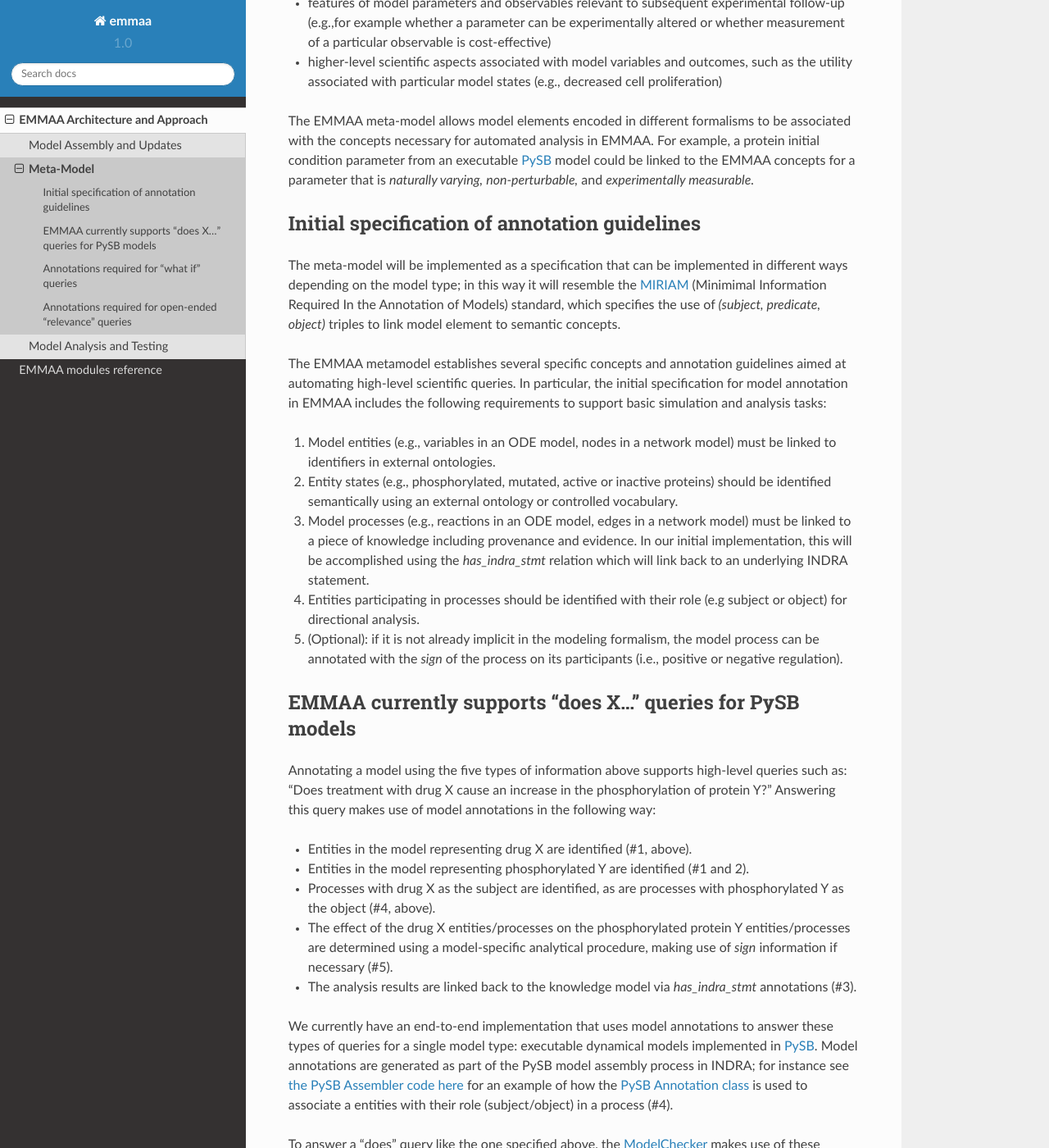
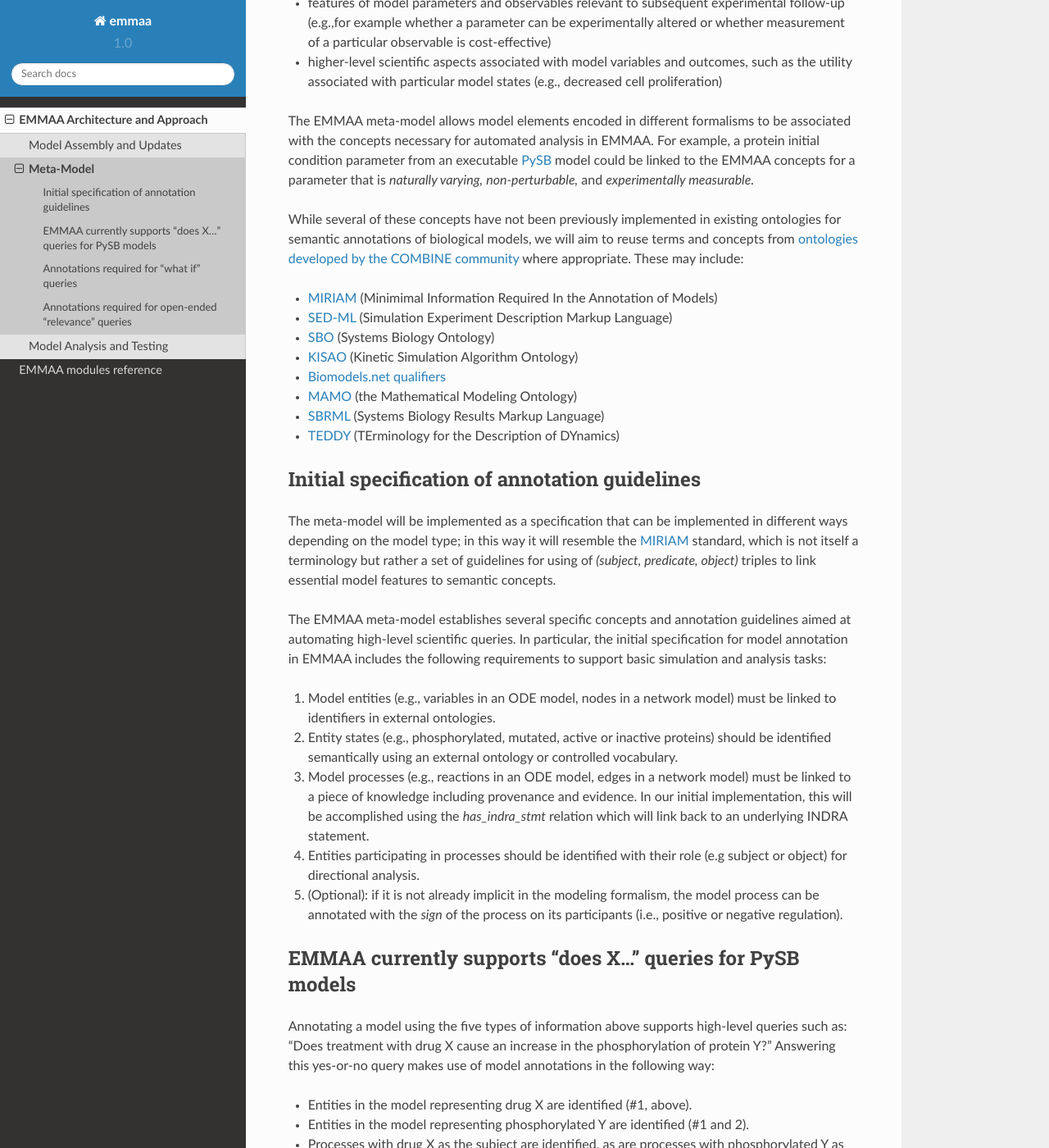
Before and after one commit to gyorilab/emmaa, a Sphinx documentation site: the page built from doc/architecture/metamodel.rst, in a window 1280 px wide and 1400 px high, scrolled down 722 px. Shown: the whole window at 82% size. Built offline with Sphinx 7.4.7 and the Read the Docs theme 2.0.0, drawn with Linux system fonts in a browser that asks for light colours; some of the changed text lies outside the part shown.

Commit message:
More cleanup, add list of bio-ontologies

```diff
--- a/doc/architecture/analysis.rst
+++ b/doc/architecture/analysis.rst
@@ -1,3 +1,5 @@
+.. _model_analysis:
+
 Model Analysis and Testing
 ==========================
 
--- a/doc/architecture/metamodel.rst
+++ b/doc/architecture/metamodel.rst
@@ -33,17 +35,37 @@ example, a protein initial condition parameter from an executable `PySB
 that is *naturally varying,* *non-perturbable,* and *experimentally
 measurable.*
 
+While several of these concepts have not been previously implemented in
+existing ontologies for semantic annotations of biological models, we will
+aim to reuse terms and concepts from `ontologies developed by
+the COMBINE community <http://co.mbine.org/standards>`_ where appropriate.
+These may include:
+
+- `MIRIAM <https://co.mbine.org/standards/miriam>`_ (Minimimal Information
+  Required In the Annotation of Models)
+- `SED-ML <https://sed-ml.github.io/>`_ (Simulation Experiment Description
+  Markup Language)
+- `SBO <http://www.ebi.ac.uk/sbo/main/>`_ (Systems Biology Ontology)
+- `KISAO <http://co.mbine.org/standards/kisao>`_ (Kinetic Simulation Algorithm
+  Ontology)
+- `Biomodels.net qualifiers <http://co.mbine.org/specifications/qualifiers>`_
+- `MAMO <http://co.mbine.org/standards/mamo>`_ (the Mathematical Modeling
+  Ontology)
+- `SBRML <http://precedings.nature.com/documents/6351/version/1>`_
+  (Systems Biology Results Markup Language)
+- `TEDDY <http://co.mbine.org/specifications/teddy>`_ (TErminology for the
+  Description of DYnamics)
+
 Initial specification of annotation guidelines
 ----------------------------------------------
 
 The meta-model will be implemented as a specification that can be implemented
 in different ways depending on the model type; in this way it will resemble the
-`MIRIAM <https://co.mbine.org/standards/miriam>`_ (Minimimal Information
-Required In the Annotation of Models) standard, which specifies the use of
-`(subject, predicate, object)` triples to link model element to semantic
-concepts.
+`MIRIAM <https://co.mbine.org/standards/miriam>`_ standard, which is not itself
+a terminology but rather a set of guidelines for using of `(subject, predicate,
+object)` triples to link essential model features to semantic concepts.
 
-The EMMAA metamodel establishes several specific concepts and annotation
+The EMMAA meta-model establishes several specific concepts and annotation
 guidelines aimed at automating high-level scientific queries. In particular,
 the initial specification for model annotation in EMMAA includes the
 following requirements to support basic simulation and analysis tasks:
@@ -69,8 +91,8 @@ EMMAA currently supports "does X..." queries for PySB models
 
 Annotating a model using the five types of information above supports
 high-level queries such as: "Does treatment with drug X cause an increase in
-the phosphorylation of protein Y?" Answering this query makes use of model
-annotations in the following way:
+the phosphorylation of protein Y?" Answering this yes-or-no query makes use of
+model annotations in the following way:
 
 - Entities in the model representing drug X are identified (#1,
   above).
@@ -92,12 +114,17 @@ generated as part of the PySB model assembly process in INDRA; for instance see
 <https://github.com/sorgerlab/indra/blob/master/indra/assemblers/pysb/assembler.py#L1190>`_
 for an example of how the `PySB Annotation class
 <https://github.com/pysb/pysb/blob/master/pysb/annotation.py>`_ is used to
-associate a entities with their role (subject/object) in a process (#4).
+associate entities with their role (subject/object) in a process (#4).
 
 To answer a "does" query like the one specified above, the `ModelChecker
-<https://github.com/sorgerlab/indra/blob/c5f15dfe9f30f71cc1b8798e7c9042c4d10bd051/indra/explanation/model_checker.py#L144>`_ makes use of these annotations
-to search for a path through the model's influence map with the appropriate
-sign.
+<https://github.com/sorgerlab/indra/blob/c5f15dfe9f30f71cc1b8798e7c9042c4d10bd051/indra/explanation/model_checker.py#L144>`_
+makes use of these annotations to search for a path through the model's
+influence map with the appropriate sign.
+
+These types of queries can currently be used to formulate model tests using
+the `StatementCheckingTest` (:py:mod:`emmaa.model_tests.StatementCheckingTest`),
+and triggered automatically upon every model update using the testing pipeline
+described in :ref:`model_analysis`.
 
 Annotations required for "what if" queries
 ------------------------------------------
```
Also changed, not shown: other parts of doc/architecture/metamodel.rst (+2 -0 lines).
